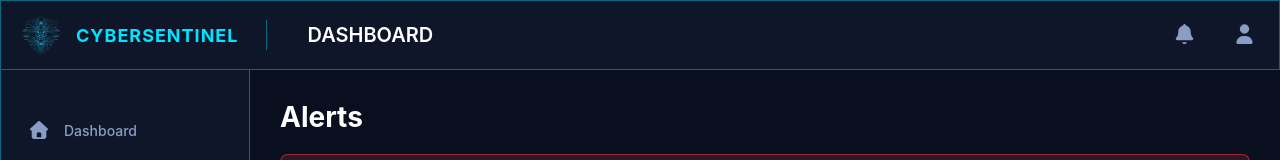
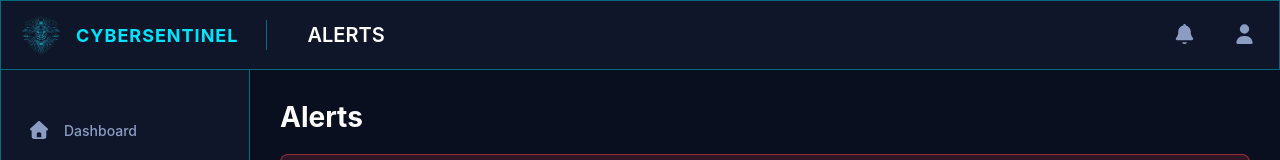
Before and after one commit to AbdullahYousaf-13/CyberSentinel-Frontend, a React (Create React App) app: page /alerts in a window 1280 px wide. Shown: the top 160 px of the page. Built offline with nearby package versions, Linux system fonts and the light colour scheme.

Commit message:
chore: commit latest changes

```diff
--- a/src/components/layout/Header.jsx
+++ b/src/components/layout/Header.jsx
@@ -79,9 +79,13 @@ const Header = () => {
   const getPageTitle = () => {
     const path = location.pathname;
     if (path === '/dashboard') return 'DASHBOARD';
+    if (path === '/alerts') return 'ALERTS';
     if (path === '/logs') return 'LOGS';
     if (path === '/precautions') return 'PRECAUTIONS & MEASURES';
+    if (path === '/feedback') return 'FEEDBACK';
+    if (path === '/architecture') return 'ARCHITECTURE';
     if (path === '/settings') return 'SETTINGS';
+    if (path === '/model-ops') return 'MODEL OPS';
     return 'DASHBOARD';
   };
 
```
